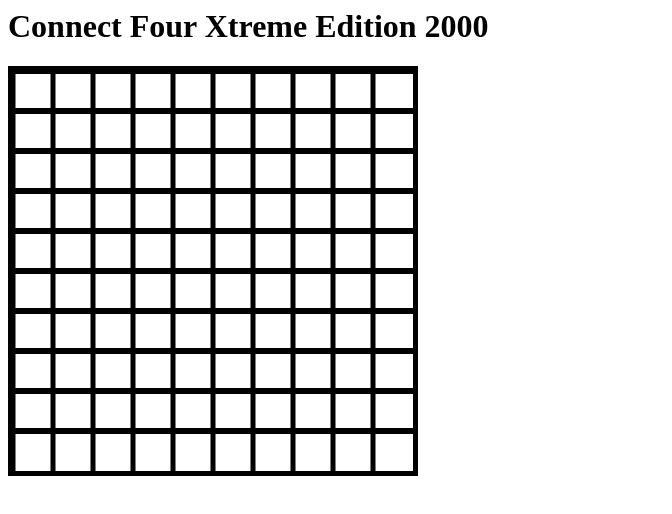
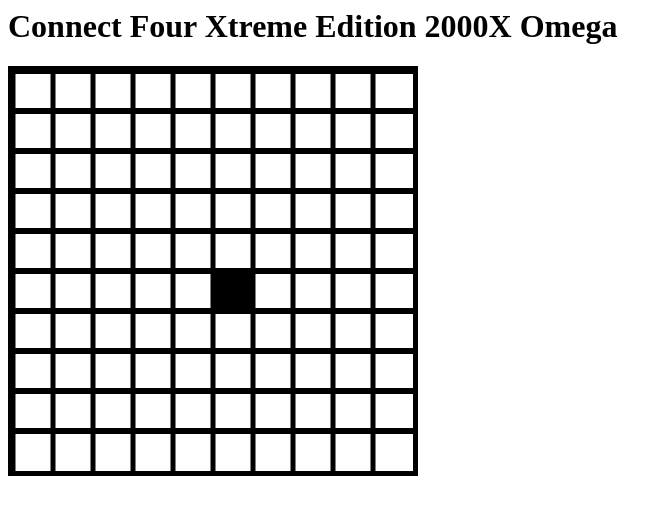
Before and after one commit to bananaoomarang/socketFour, a website: page public/index.html in a window 1280 px wide. Both pictures are taken after a click on the element 213 px from the left and 271 px from the top of the page. Shown: the whole page, without its empty margins (0-672 px from the left). Drawn offline with nearby package versions, Linux system fonts and the light colour scheme; no server answers.

Commit message:
Added basic multiplayer functionality

```diff
--- a/index.js
+++ b/index.js
@@ -17,7 +17,7 @@
         io.sockets.emit('client disconnected', connections);
     });
 
-    socket.on('message sent', function(data) {
-        socket.broadcast.emit('message received', data);
+    socket.on('grid hit', function(data) {
+        socket.broadcast.emit('new grid hit', data);
     });
 });
--- a/public/index.html
+++ b/public/index.html
@@ -4,14 +4,13 @@
         <script src="/socket.io/socket.io.js"></script>
         <script src="/js/jquery.min.js"></script>
         <script src="/js/connectFour.js"></script>
-        <script src="/js/Square.js"></script>
         <script src="/js/main.js"></script>
         <link rel="stylesheet" href="/style/style.css" />
         <style>
         </style>
     </head>
     <body>
-        <h1 id="connections">Connect Four Xtreme Edition 2000</h1>
+        <h1 id="connections">Connect Four Xtreme Edition 2000X Omega</h1>
 
         <div id="canvainer">
             <!--client's window into the wonderful world of Connect Four-->
--- a/public/js/Square.js
+++ /dev/null
@@ -1,4 +0,0 @@
-CONNECT_FOUR.Square = function(dimensions) {
-    this.w = dimensions.w;
-    this.h = dimensions.h;
-}
--- a/public/js/connectFour.js
+++ b/public/js/connectFour.js
@@ -1,5 +1,6 @@
 // Consider it a namespace. Dougy Crockford says this is a good idea, because global variables are evil.
-var CONNECT_FOUR = {
+var CFOUR = {
+
     // How many bangin' cells to slip onto the bitchin' grid
     SIZE: {
         w: 10,
@@ -12,7 +13,39 @@
         h: 40
     },
 
-    GRID: [],
+    grid: [],
 
-    socket: io.connect('http://192.168.0.22:8888'),
+    TYPES: {
+        nothing: 0,
+        red: 1,
+        blue: 2
+    },
+
+    // Functions takes pixel coords and outputs grid coords
+    getGridCoords: function(x, y) {
+        var xCoord = Math.floor(x / CFOUR.CELL_SIZE.w),
+        yCoord = Math.floor(y / CFOUR.CELL_SIZE.h);
+
+        return {
+            x: xCoord,
+                y: yCoord
+        };
+    },
+
+    registerHit: function(pos) {
+        this.grid[pos.x][pos.y] = this.TYPES.red;
+    },
+
+    socket: io.connect('http://192.168.0.22:8888')
+
 };
+
+// Pump up the grid with fresh cells
+for(var x = 0; x < CFOUR.SIZE.w; x++) {
+    CFOUR.grid[x] = [];
+
+    for(var y = 0; y < CFOUR.SIZE.h; y++) {
+        CFOUR.grid[x][y] = CFOUR.TYPES.nothing;
+        console.log("setting nothing");
+    }
+};
--- a/public/js/main.js
+++ b/public/js/main.js
@@ -1,60 +1,82 @@
-$(document).ready(init);
+$(document).ready(main);
 
-function init() {
-    CONNECT_FOUR.canvas = document.getElementById('theGrid');
+function main() {
+    CFOUR.canvas = document.getElementById('theGrid');
 
-    // Pump up the grid with fresh cells
-    for(var x = 0; x < CONNECT_FOUR.SIZE.w; x++) {
-        CONNECT_FOUR.GRID[x] = [];
-
-        for(var y = 0; y < CONNECT_FOUR.SIZE.h; y++) {
-            CONNECT_FOUR.GRID[x][y] = new CONNECT_FOUR.Square(CONNECT_FOUR.CELL_SIZE);
-        }
-    }
+    // Set up some nangin' socket events for bitch ass crazy speed multiplayer
+    CFOUR.socket.on('new grid hit', function(data) {
+        CFOUR.registerHit(data);
+        draw();
+    });
 
     // Set up some bangin' JQuery events
     $('#theGrid').click(function(e) {
         var xPos = e.offsetX,
             yPos = e.offsetY;
 
-        console.log("(" + xPos + ", " + yPos + ")");
+        var hitPos = CFOUR.getGridCoords(xPos, yPos);
+        CFOUR.socket.emit('grid hit', hitPos);
+        CFOUR.registerHit(hitPos);
+
+        draw();
     });
 
-    main();
+    draw();
 }
 
 
 function draw() {
-    var ctx = CONNECT_FOUR.canvas.getContext('2d');
+    // Whack out some nizzy lines to set up the dizzy grid
+    var ctx = CFOUR.canvas.getContext('2d');
 
     ctx.lineWidth = 5;
 
+    ctx.clearRect(0, 0, CFOUR.canvas.width, CFOUR.canvas.height);
+
     // TODO this still draws needlessly over the left and top edges making things look ugly
-    for(var x = 0; x < CONNECT_FOUR.GRID.length; x++) {
+    for(var x = 0; x < CFOUR.grid.length; x++) {
         ctx.beginPath();
 
         // figure out xPos to draw from in pixels
-        var xPos = x * CONNECT_FOUR.CELL_SIZE.w;
+        var xPos = x * CFOUR.CELL_SIZE.w;
 
         ctx.moveTo(xPos, 0);
-        ctx.lineTo(xPos, CONNECT_FOUR.canvas.height);
+        ctx.lineTo(xPos, CFOUR.canvas.height);
         ctx.stroke();
         ctx.closePath();
 
-        for(var y = 0; y < CONNECT_FOUR.GRID[x].length; y++) {
+        for(var y = 0; y < CFOUR.grid[x].length; y++) {
             ctx.beginPath();
 
             // figure out yPos to draw from in pixels
-            var yPos = y * CONNECT_FOUR.CELL_SIZE.h;
+            var yPos = y * CFOUR.CELL_SIZE.h;
 
             ctx.moveTo(0, yPos);
-            ctx.lineTo(CONNECT_FOUR.canvas.width, yPos);
+            ctx.lineTo(CFOUR.canvas.width, yPos);
             ctx.stroke();
             ctx.closePath();
         }
     }
+
+    // Iterate over grid again and put right colours in right place, redrawing accordingly
+    for(var x = 0; x < CFOUR.grid.length; x++) {
+        for(var y = 0; y < CFOUR.grid[x].length; y++) {
+            var xPos = x * CFOUR.CELL_SIZE.w,
+                yPos = y * CFOUR.CELL_SIZE.h;
+
+            switch(CFOUR.grid[x][y]) {
+                case CFOUR.TYPES.nothing:
+                    // Proceed to do exactly that
+                    break;
+                case CFOUR.TYPES.red:
+                    ctx.fillRect(xPos, yPos, CFOUR.CELL_SIZE.w, CFOUR.CELL_SIZE.h);
+                    break;
+                case CFOUR.TYPES.blue:
+                    break;
+                default:
+                    // I don't know what the poop just happened
+                    break;
+            }
+        }
+    }
 }
-
-function main() {
-    draw();
-}
```
